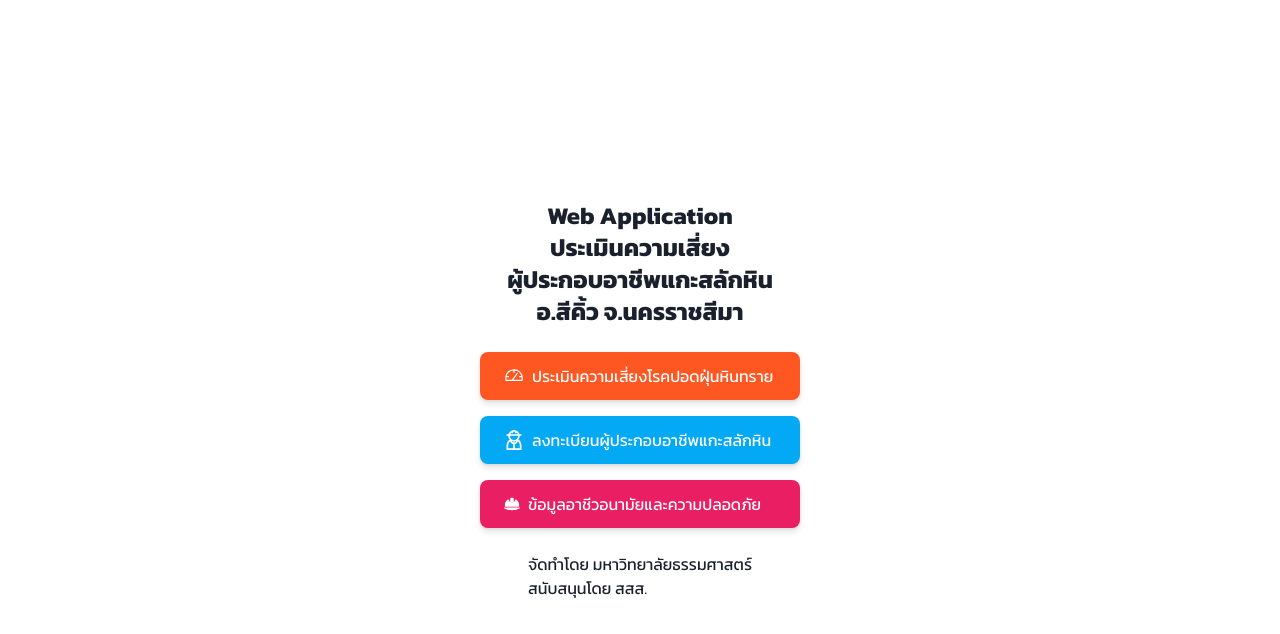
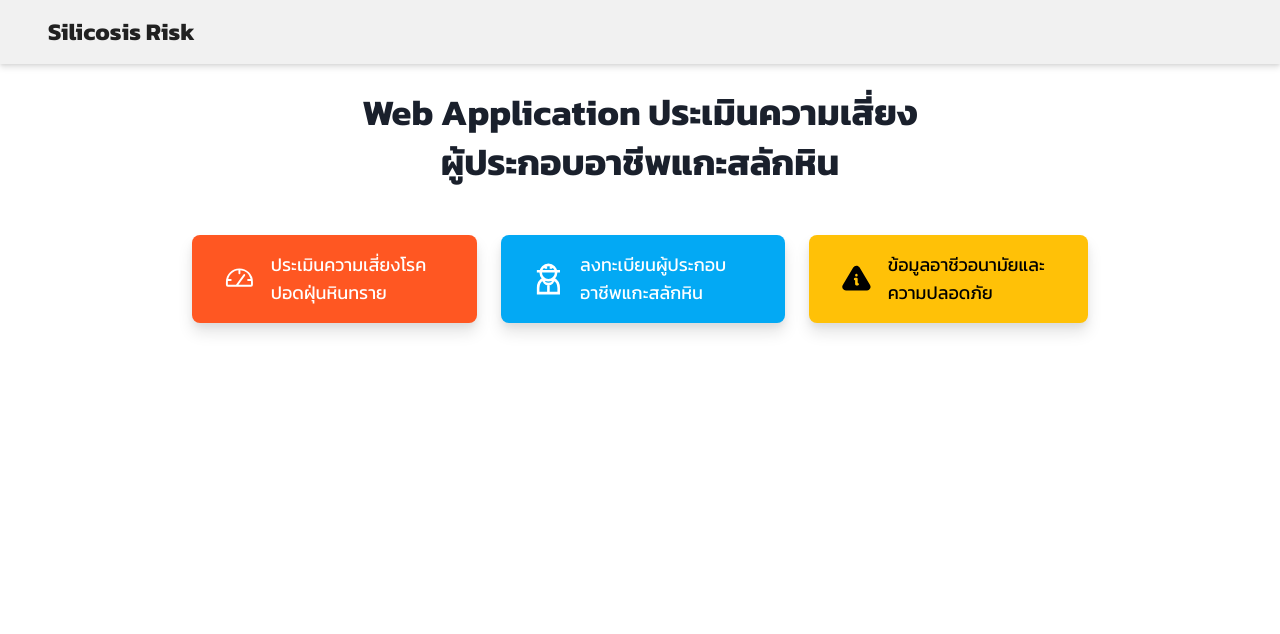
Before and after one commit to boschaiyadej/silicosis-risk-assessments, a React (Vite) app in the folder client/: page / in a window 1280 px wide. Shown: the top 634 px of the page. Built offline with nearby package versions, Linux system fonts and the light colour scheme.

Commit message:
feat: create navbar

```diff
--- /dev/null
+++ b/client/src/components/navbar/Navbar.jsx
@@ -0,0 +1,29 @@
+import { Link } from "react-router-dom";
+import { GrPrevious } from "react-icons/gr";
+
+const Navbar = ({ iconBack, iconBackLink }) => {
+  return (
+    <nav className="w-full h-16 z-30 bg-base-200-light text-base-content flex items-center justify-between shadow-md px-6 md:px-8 lg:px-12">
+      {/* back icon */}
+      {iconBack && (
+        <Link
+          to={iconBackLink}
+          className="flex items-center justify-center gap-2 text-nowrap text-2xl"
+        >
+          <GrPrevious />
+        </Link>
+      )}
+      {/* Logo  */}
+      <div className="text-lg font-bold">
+        <Link
+          to="/"
+          className="flex items-center justify-center gap-2 text-nowrap text-2xl"
+        >
+          <span>Silicosis Risk</span>
+        </Link>
+      </div>
+    </nav>
+  );
+};
+
+export default Navbar;
--- a/client/src/pages/home/HomePage.jsx
+++ b/client/src/pages/home/HomePage.jsx
@@ -1,49 +1,49 @@
 import { Link } from "react-router-dom";
 import { GrUserWorker } from "react-icons/gr";
 import { PiGauge } from "react-icons/pi";
-import { FaHelmetSafety } from "react-icons/fa6";
+import { TbInfoTriangleFilled } from "react-icons/tb";
+import Navbar from "../../components/navbar/Navbar";
 
 const HomePage = () => {
   return (
-    <div className="flex flex-col items-center justify-center min-h-screen p-4">
-      <h1 className="text-2xl font-bold mb-6 text-center">
-        Web Application
-        <br />
-        ประเมินความเสี่ยง
+    <section className="flex flex-col min-h-screen">
+      <Navbar iconBack={false} />
+      <main className="flex-1 bg-white p-6 max-w-[1440px] mx-auto">
+        <div className="container mx-auto max-w-4xl">
+          <div className="text-center mb-12">
+            <h1 className="text-3xl md:text-4xl font-bold mb-4 leading-tight md:leading-snug">
+              Web Application <br className="sm:hidden" /> ประเมินความเสี่ยง
               <br />
               ผู้ประกอบอาชีพแกะสลักหิน
-        <br />
-        อ.สีคิ้ว จ.นครราชสีมา
             </h1>
-      <div className="flex flex-col space-y-4 w-full max-w-xs">
+          </div>
+
+          <div className="flex flex-col md:flex-row justify-around items-center gap-6">
             <Link
               to="/risk-assessments"
-          className="flex items-center gap-2 bg-primary text-primary-content text-start py-3 px-6 rounded-lg shadow-md hover:bg-primary-light focus:outline-none focus:ring-2 focus:ring-secondary focus:ring-opacity-50 transition"
+              className="flex items-center gap-4 bg-primary text-primary-content md:text-lg py-4 px-6 md:py-4 md:px-8 rounded-lg shadow-lg hover:bg-primary-dark transition duration-300"
             >
-          <PiGauge className="text-xl" /> ประเมินความเสี่ยงโรคปอดฝุ่นหินทราย
+              <PiGauge className="text-xl md:text-5xl" />
+              ประเมินความเสี่ยงโรคปอดฝุ่นหินทราย
             </Link>
             <Link
               to="/register-worker"
-          className="flex items-center gap-2 bg-secondary text-secondary-content text-start py-3 px-6 rounded-lg shadow-md hover:bg-secondary-light focus:outline-none focus:ring-2 focus:ring-secondary focus:ring-opacity-50 transition"
+              className="flex items-center gap-4 bg-secondary text-secondary-content md:text-lg py-4 px-6 md:py-4 md:px-8 rounded-lg shadow-lg hover:bg-secondary-dark transition duration-300"
             >
-          <GrUserWorker className="text-xl" />
+              <GrUserWorker className="text-xl md:text-5xl" />
               ลงทะเบียนผู้ประกอบอาชีพแกะสลักหิน
             </Link>
-
             <Link
               to="/risk-info"
-          className="flex items-center gap-2 bg-accent text-accent-content text-start py-3 px-6 rounded-lg shadow-md hover:bg-accent-light focus:outline-none focus:ring-2 focus:ring-accent focus:ring-opacity-50 transition"
+              className="flex items-center gap-4 bg-warning text-warning-content md:text-lg py-4 px-6 md:py-4 md:px-8 rounded-lg shadow-lg hover:bg-warning-dark transition duration-300"
             >
-          <FaHelmetSafety />
+              <TbInfoTriangleFilled className="text-xl md:text-5xl" />
               ข้อมูลอาชีวอนามัยและความปลอดภัย
             </Link>
           </div>
-      <h1 className="text-md mt-6 text-start">
-        จัดทำโดย มหาวิทยาลัยธรรมศาสตร์
-        <br />
-        สนับสนุนโดย สสส.
-      </h1>
         </div>
+      </main>
+    </section>
   );
 };
 
--- a/client/src/pages/register-worker/RegisterWorkerPage.jsx
+++ b/client/src/pages/register-worker/RegisterWorkerPage.jsx
@@ -1,19 +1,16 @@
-import { Link } from "react-router-dom";
-import { IoChevronBack } from "react-icons/io5";
 import RegisterWorkerForm from "../../components/register-worker/RegisterWorkerForm";
+import Navbar from "../../components/navbar/Navbar";
 
 const RegisterWorkerPage = () => {
   return (
-    <div className="min-h-screen flex flex-col items-center justify-start p-4">
-      <div className="w-full max-w-md p-4 rounded-lg">
-        <Link to="/">
-          <button className="text-primary-content  absolute top-2 left-1">
-            <IoChevronBack className="text-3xl" />
-          </button>
-        </Link>
-        <RegisterWorkerForm />
+    <section className="flex flex-col min-h-screen">
+      <Navbar iconBack={true} iconBackLink="/" />
+      <div className="min-h-screen flex flex-col items-center justify-start p-4 mt">
+        <div className="w-full max-w-md p-4 rounded-lg">
+          <RegisterWorkerForm />
+        </div>
       </div>
-    </div>
+    </section>
   );
 };
 
--- a/client/src/pages/risk-assessments/RiskAssessmentsPage.jsx
+++ b/client/src/pages/risk-assessments/RiskAssessmentsPage.jsx
@@ -1,25 +1,21 @@
 import { useSelector } from "react-redux";
-import { Link } from "react-router-dom";
 import RiskAssessmentsForm from "../../components/risk-assessments/RiskAssessmentsForm";
 import RiskGauge from "../../components/risk-assessments/RiskGauge";
-import { IoChevronBack } from "react-icons/io5";
+import Navbar from "../../components/navbar/Navbar";
 
 const RiskAssessmentPage = () => {
   const riskLevel = useSelector((state) => state.risk.riskLevel);
 
   return (
-    <div className="min-h-screen flex flex-col items-center justify-start p-4">
-      <div className="w-full max-w-md p-4 rounded-lg">
-        <Link to="/">
-          <button className="text-primary-content  absolute top-2 left-1">
-            <IoChevronBack className="text-3xl" />
-          </button>
-        </Link>
-
-        <RiskGauge riskLevel={riskLevel} />
-        <RiskAssessmentsForm />
+    <section className="flex flex-col min-h-screen">
+      <Navbar iconBack={true} iconBackLink="/" />
+      <div className="min-h-screen flex flex-col items-center justify-start p-4">
+        <div className="w-full max-w-md p-4 rounded-lg">
+          <RiskGauge riskLevel={riskLevel} />
+          <RiskAssessmentsForm />
+        </div>
       </div>
-    </div>
+    </section>
   );
 };
 
--- a/client/src/pages/risk-assessments/RiskResultPage.jsx
+++ b/client/src/pages/risk-assessments/RiskResultPage.jsx
@@ -3,6 +3,8 @@ import { Link } from "react-router-dom";
 import { riskRecommend } from "../../components/risk-assessments/RiskRecommend";
 import RiskGauge from "../../components/risk-assessments/RiskGauge";
 import { IoChevronBack } from "react-icons/io5";
+import Navbar from "../../components/navbar/Navbar";
+import CommonButton from "../../components/button/CommonButton";
 
 function RiskResultPage() {
   const riskLevel = useSelector((state) => state.risk.riskLevel);
@@ -13,14 +15,10 @@ function RiskResultPage() {
     ) || riskRecommend[0];
 
   return (
+    <section className="flex flex-col min-h-screen">
+      <Navbar iconBack={true} iconBackLink="/" />
       <div className="min-h-screen flex flex-col items-center justify-start p-4">
         <div className="w-full max-w-md p-4 rounded-lg">
-        <Link to="/">
-          <button className="text-primary-content  absolute top-2 left-1">
-            <IoChevronBack className="text-3xl" />
-          </button>
-        </Link>
-
           <RiskGauge riskLevel={riskLevel} />
           <div className={`p-4 rounded-md border-2 ${details.border}`}>
             <div className="space-y-4">
@@ -46,24 +44,19 @@ function RiskResultPage() {
           </div>
           <div className="mt-4 flex justify-between">
             <Link to="/risk-assessments">
-            <button
-              type="button"
-              className="bg-info text-info-content px-4 py-2 rounded hover:bg-info-light"
-            >
-              ประเมินอีกครั้ง
-            </button>
+              <CommonButton type="button" style="info" text="ประเมินอีกครั้ง" />
             </Link>
             <Link to="/">
-            <button
+              <CommonButton
                 type="button"
-              className="bg-success text-success-content px-4 py-2 rounded hover:bg-success-light"
-            >
-              กลับสู่หน้าหลัก
-            </button>
+                style="success"
+                text="กลับสู่หน้าหลัก"
+              />
             </Link>
           </div>
         </div>
       </div>
+    </section>
   );
 }
 
```
Lines whose indentation alone changed are shown as unchanged.
